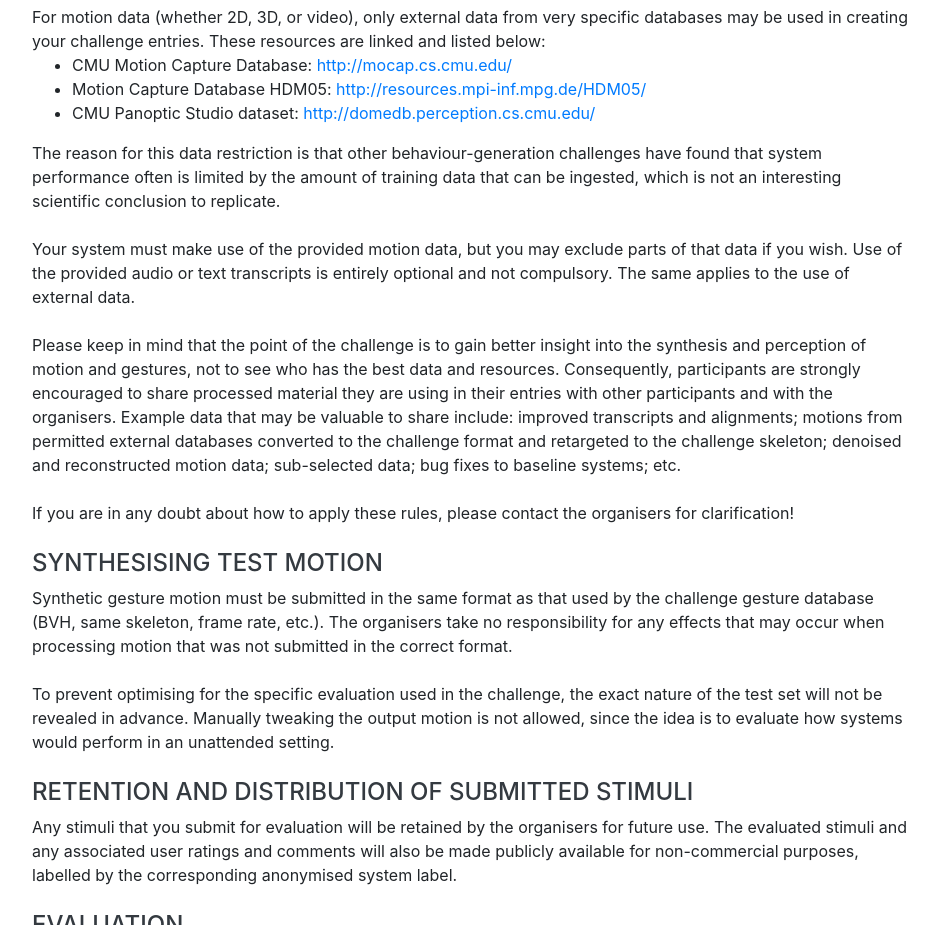
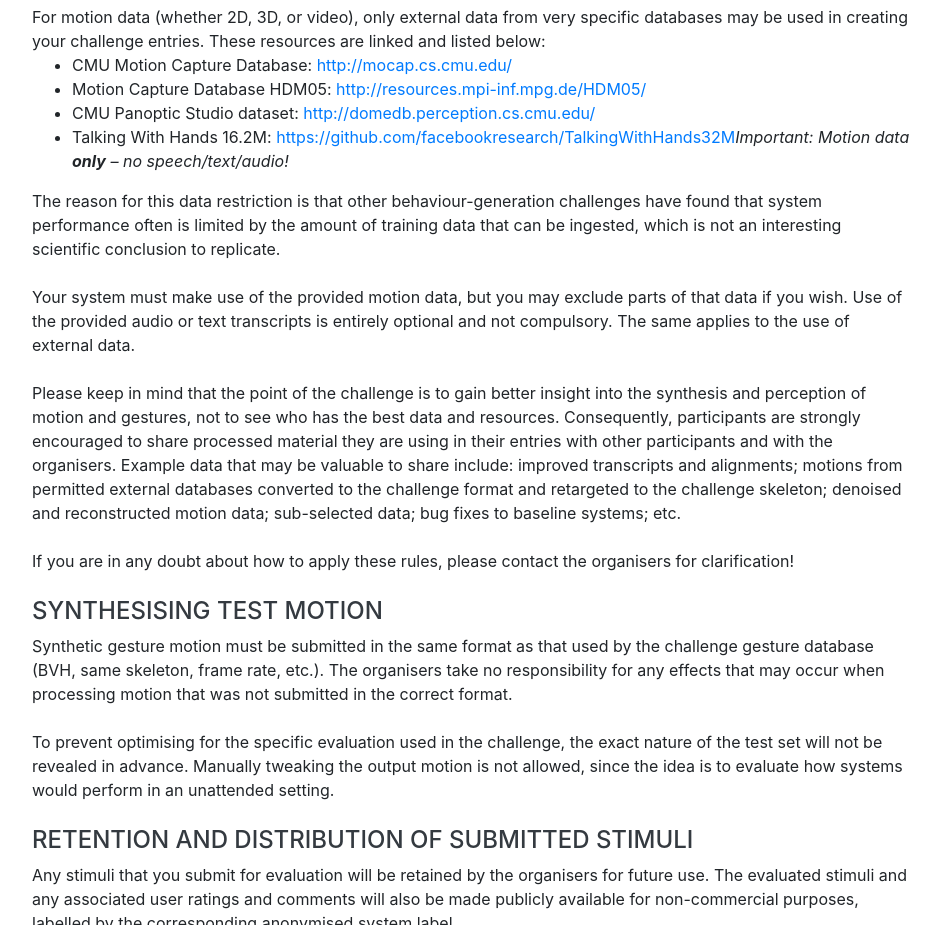
Before and after one commit to genea-workshop/2020, a website with bundled scripts: page docs/index.html in a window 1280 px wide. Shown: the part 5980-6905 px from the top of the page, without its empty margins (320-1260 px from the left). Built offline with nearby package versions, Linux system fonts and the light colour scheme; files whose address does not match are found by name; a web font is replaced by a local one.

Commit message:
update to rules

```diff
--- a/docs/index.html
+++ b/docs/index.html
@@ -432,6 +432,7 @@
                   href="http://resources.mpi-inf.mpg.de/HDM05/">http://resources.mpi-inf.mpg.de/HDM05/</a></li>
               <li>CMU Panoptic Studio dataset: <a
                   href="http://domedb.perception.cs.cmu.edu/">http://domedb.perception.cs.cmu.edu/</a></li>
+              <li>Talking With Hands 16.2M: <a href="https://github.com/facebookresearch/TalkingWithHands32M">https://github.com/facebookresearch/TalkingWithHands32M</a><i>Important: Motion data <b>only</b> – no speech/text/audio!</i></li>
             </ul>
 
             The reason for this data restriction is that other behaviour-generation challenges have found that system
```
